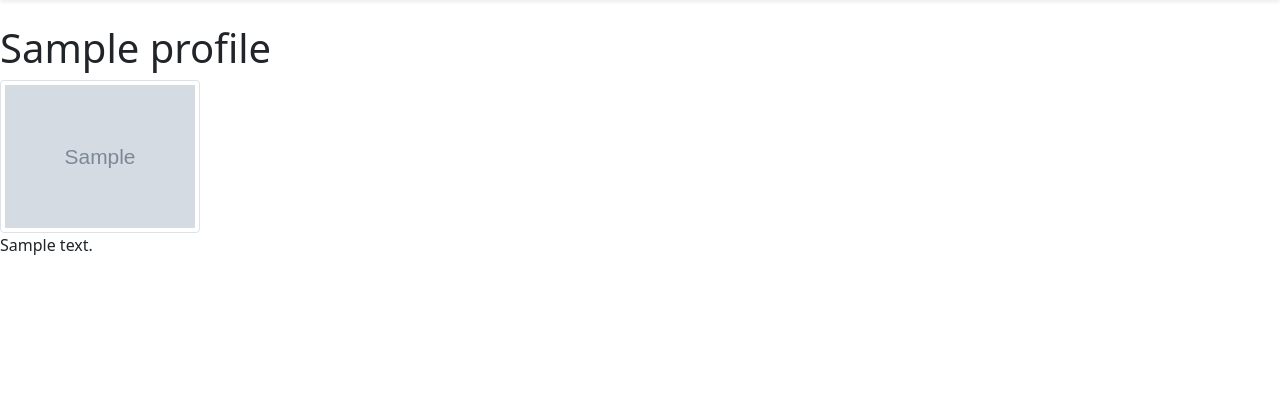
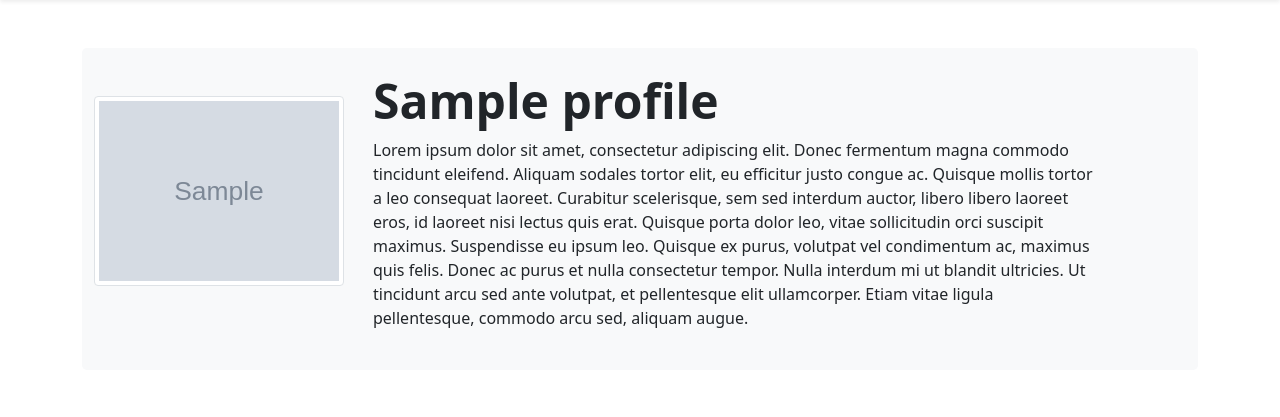
Before and after one commit to RCoff/pet-social-network, a Django app: template interface/templates/account/profile.html in a window 1280 px wide. Shown: the part 56-473 px from the top of the page. Run offline with Django 3.2, Linux system fonts and the light colour scheme; the template is opened without the code that fills it: most values are stand-ins (such as "Sample title", 1, 10 or a date in 2020); grey boxes marked "Sample" are stand-in pictures.

Commit message:
Add styling to user profile frame

```diff
--- a/interface/templates/account/profile.html
+++ b/interface/templates/account/profile.html
@@ -6,14 +6,25 @@
 {% block title %}{{ profile.animal_name }}{% endblock %}
 
 {% block content %}
-    <h1>{{ profile.animal_name }}</h1>
-    <div>
+    <div class="container py-4">
+        <div class="mb-4 bg-light rounded-3">
+            <div class="container-fluid">
+                <div class="row">
+                    <div class="col-3 py-5">
                         {% if profile.petprofile.profile_image %}
-            <img src="{{ profile.petprofile.profile_image.url }}" class="img-thumbnail" style="height: 100% !important; width: 200px !important;">
+                            <img src="{{ profile.petprofile.profile_image.url }}" class="img-thumbnail" width="250" height="100%">
                         {% endif %}
                     </div>
+                    <div class="col-8 py-4">
+                        <h1 class="display-5 fw-bold">{{ profile.animal_name }}</h1>
                         <div>
-        <p>{{ profile.petprofile.profile_description }}</p>
+                            <p>
+Lorem ipsum dolor sit amet, consectetur adipiscing elit. Donec fermentum magna commodo tincidunt eleifend. Aliquam sodales tortor elit, eu efficitur justo congue ac. Quisque mollis tortor a leo consequat laoreet. Curabitur scelerisque, sem sed interdum auctor, libero libero laoreet eros, id laoreet nisi lectus quis erat. Quisque porta dolor leo, vitae sollicitudin orci suscipit maximus. Suspendisse eu ipsum leo. Quisque ex purus, volutpat vel condimentum ac, maximus quis felis. Donec ac purus et nulla consectetur tempor. Nulla interdum mi ut blandit ultricies. Ut tincidunt arcu sed ante volutpat, et pellentesque elit ullamcorper. Etiam vitae ligula pellentesque, commodo arcu sed, aliquam augue.</p>
+                        </div>
+                    </div>
+                </div>
+            </div>
+        </div>
     </div>
     <div>
         {#        <ul>#}
```
Lines whose indentation alone changed are shown as unchanged.
